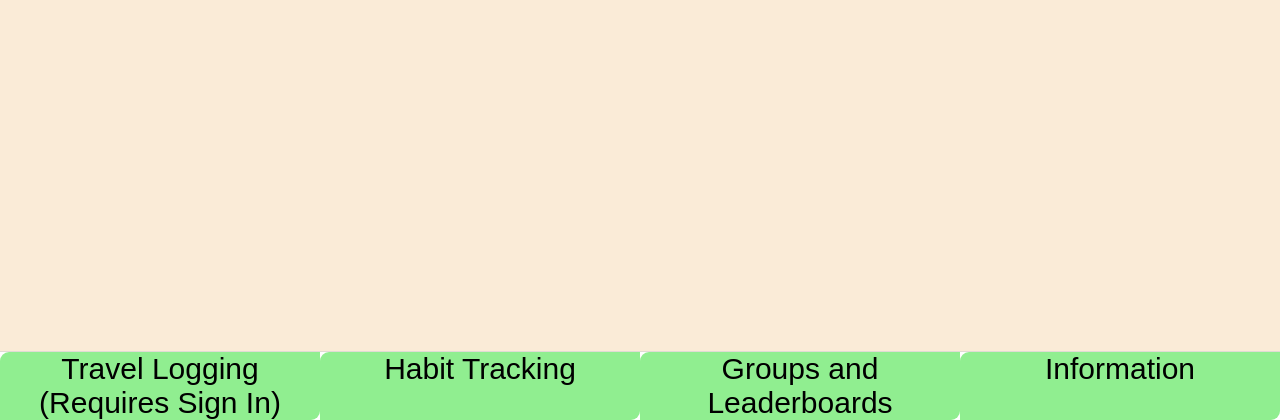
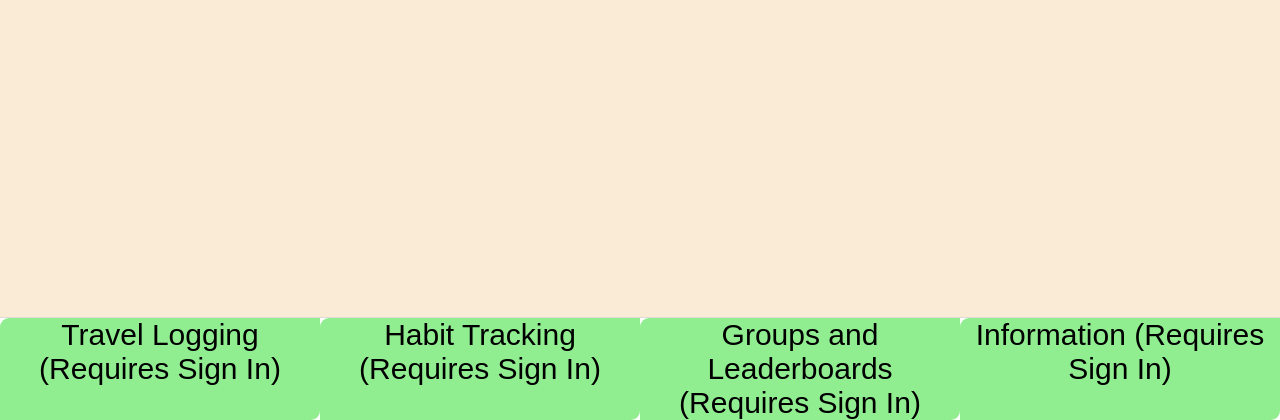
Before and after one commit to kimharuhie/BUS-44-Group-Project-ZeroHero-, a Flask app: page / in a window 1280 px wide. Shown: the part 380-800 px from the top of the page. Run offline with Flask 3, Linux system fonts and the light colour scheme.

Commit message:
Added other routes
Added placeholder routes for other buttons on homepage

```diff
--- a/templates/homepage.html
+++ b/templates/homepage.html
@@ -41,12 +41,15 @@
         <nav>
             {% if session.userID %}
                 <a href = "{{ url_for('travelLogging') }}" >Travel Logging</a>
+                <a href = "{{ url_for('habit_tracking') }}" >Habit Tracking</a>
+                <a href = "{{ url_for('groups_and_leaderboards') }}" >Groups and Leaderboards</a>
+                <a href = "{{ url_for('information') }}" >Information</a>
             {% else %}
                 <a href = "{{ url_for('login') }}">Travel Logging (Requires Sign In)</a>
+                <a href = "{{ url_for('login') }}">Habit Tracking (Requires Sign In)</a>
+                <a href = "{{ url_for('login') }}">Groups and Leaderboards (Requires Sign In)</a>
+                <a href = "{{ url_for('login') }}">Information (Requires Sign In)</a>
             {% endif %}
-            <a href="#">Habit Tracking</a>
-            <a href="#">Groups and Leaderboards</a>
-            <a href="#">Information</a>
         </nav>
     </div>
 </body>
```
